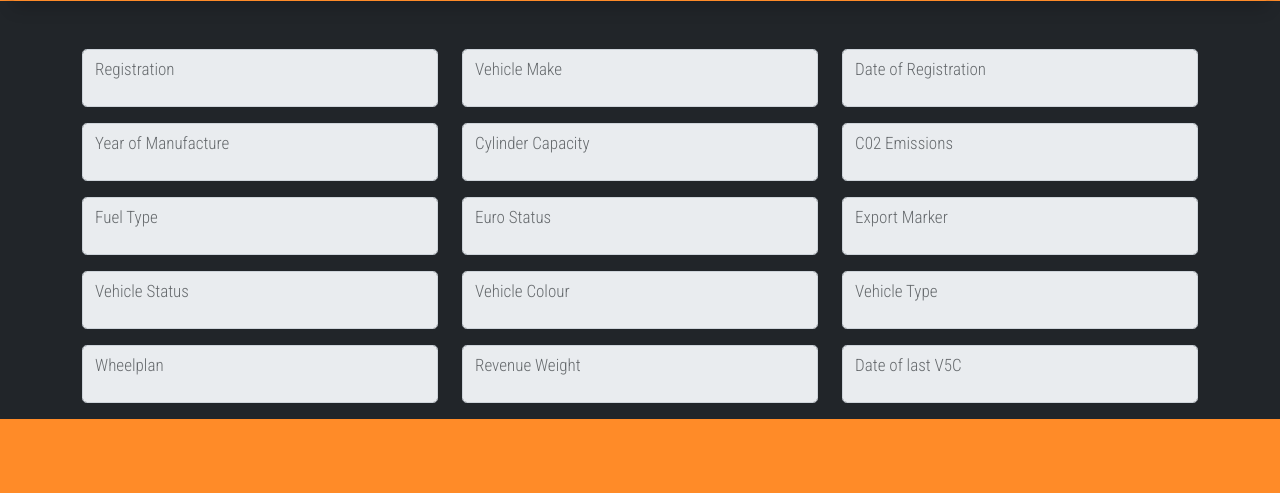
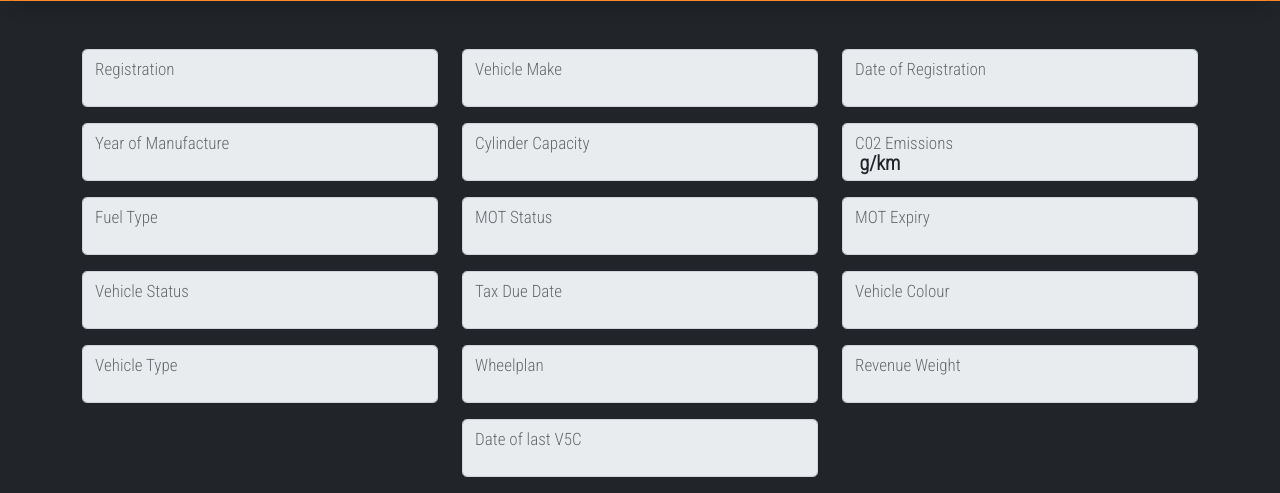
Before and after one commit to WillEard/BusyBee, a PHP site: page /RegCheck.php in a window 1280 px wide. Shown: the part 440-933 px from the top of the page. Before the commit the page ends 859 px from the top, so only its background shows below. Run offline with PHP 8.4, Linux system fonts and the light colour scheme; data that the repository does not hold is empty.

Commit message:
Implented DVLA Vehicle Enquiry API, registrations now work

```diff
--- a/BusyBee/RegCheck.php
+++ b/BusyBee/RegCheck.php
@@ -19,15 +19,18 @@
                     <form id="regForm" class="rounded" method="post" novalidate>
 
                         <div class="form-floating mb-3">
-                            <input type="text" class="form-control form-control-lg" id="validationUsername" name="uname" aria-describedby="usernameHelp" placeholder="Username" required>
+                            <input type="text" class="form-control form-control-lg" id="registration" name="registration" aria-describedby="usernameHelp" placeholder="Username" required>
                             <label for="username">Registration</label>
                         </div>
+                        <button class="btn btn-success btn-lg" type="submit" name="submit" id="btnGetReg" value="submit" data-toggle="tooltip" data-placement="top" title="Reg" hidden>Get Vehicle Information</button>
 
                     </form>
                 </div>
             </div>
         </div>
     </div>
+
+
 
     <?php
         // DECLARE variable and SET to 'registration' id tag from form
@@ -57,7 +60,7 @@
               CURLOPT_POSTFIELDS =>"{\"registrationNumber\": \"$Registration\"}",
               // USE API Key to access API - API KEY IS HIGHLY SENSITIVE DO NOT EXPOSE
               CURLOPT_HTTPHEADER => array(
-                "x-api-key: ",
+                "x-api-key: ggHTfPh9Hz6DDGCn5kvk76LV4VTAOkG89oVUZY6C",
                 "Content-Type: application/json"
               ),
             ));
@@ -65,108 +68,180 @@
             // EXECUTE above commands and store inside variable
             $response = curl_exec($curl);
 
+            $httpcode = curl_getinfo($curl, CURLINFO_HTTP_CODE);
+
             // CLOSE the statement
             curl_close($curl);
 
         // GET Error code returned
-        $errorCode = (http_response_code());
-        // IF error code is 404 - Registration entered is invalid
-        if ($errorCode == 404)
+        //var_dump(http_response_code());
+
+        // Bad Request
+        if ($httpcode === 400)
         {
             // DISPLAY error
-            echo "<div class='col-md-3 mx-auto alert alert-danger' role='alert'>Error: Invalid Registration!</div>";
+            echo '<h3 class="text-light">Error: Bad Request</h3>';
         }
+        // Forbidden
+        if ($httpcode === 403)
+        {
+            // DISPLAY error
+            echo '<h3 class="text-light">Error: Forbidden : Access Denied</h3>';
+        }
+        // Too many requests
+        if ($httpcode === 429)
+        {
+            // DISPLAY error
+            echo '<h3 class="text-light">Error: Too many requests, please wait.</h3>';
+        }
+        // Bad Gatway
+        if ($httpcode === 502)
+        {
+            // DISPLAY error
+            echo '<h3 class="text-light">Error: Bad Gateway</h3>';
+        }
+        // Gateway Timeout
+        if ($httpcode === 504)
+        {
+            // DISPLAY error
+            echo '<h3 class="text-light">Error: Gateway Timeout</h3>';
+        }
+
+        // Good
+        if ($httpcode === 200)
+        {
+            // DISPLAY error
+            echo '<h3 class="text-light text-center">Status: Success</h3>';
+        }
+
+
+
+
+
+
+        $string = $response;
+
+        $json = json_decode($string, true);
+
+        /* DEBUG - PRINT JSON TO SCREEN
+            print_r($json);
+        /*
+        /*JSON ELEMENTS
+            --registrationNumber,
+            --taxStatus,
+            taxDueDate,
+            --motStatus,
+            --make,
+            --yearOfManufacture,
+            --engineCapacity,
+            --co2Emissions,
+            --fuelType,
+            --markedForExport,
+            --colour,
+            --typeApproval,
+            --revenueWeight,
+            --dateOfLastV5CIssued,
+            --motExpiryDate,
+            --wheelplan,
+            --monthOfFirstRegistration
+        */
     ?>
 
     <div id="" class="container">
         <div class="row">
             <div class="col-md-4">
                 <div class="form-floating mb-3">
-                    <input type="text" class="form-control form-control-lg fw-bold pb-1" id="validationUsername" name="uname" aria-describedby="usernameHelp" disabled>
+                    <input type="text" class="form-control form-control-lg fw-bold pb-1" id="validationUsername" name="uname" aria-describedby="usernameHelp" value="<?php print_r ($json["registrationNumber"]); ?>" disabled>
                     <label class="fs-5" for="username">Registration</label>
                 </div>
             </div>
             <div class="col-md-4">
                 <div class="form-floating mb-3">
-                    <input type="text" class="form-control form-control-lg fw-bold pb-1" id="validationUsername" name="uname" aria-describedby="usernameHelp" disabled>
+                    <input type="text" class="form-control form-control-lg fw-bold pb-1" id="validationUsername" name="uname" aria-describedby="usernameHelp" value="<?php print_r ($json["make"]); ?>" disabled>
                     <label class="fs-5" for="username">Vehicle Make</label>
                 </div>
             </div>
             <div class="col-md-4">
                 <div class="form-floating mb-3">
-                    <input type="text" class="form-control form-control-lg fw-bold pb-1" id="validationUsername" name="uname" aria-describedby="usernameHelp" disabled>
+                    <input type="text" class="form-control form-control-lg fw-bold pb-1" id="validationUsername" name="uname" aria-describedby="usernameHelp" value="<?php print_r ($json["monthOfFirstRegistration"]); ?>" disabled>
                     <label class="fs-5" for="username">Date of Registration</label>
                 </div>
             </div>
             <div class="col-md-4">
                 <div class="form-floating mb-3">
-                    <input type="text" class="form-control form-control-lg fw-bold pb-1" id="validationUsername" name="uname" aria-describedby="usernameHelp" disabled>
+                    <input type="text" class="form-control form-control-lg fw-bold pb-1" id="validationUsername" name="uname" aria-describedby="usernameHelp" value="<?php print_r ($json["yearOfManufacture"]); ?>" disabled>
                     <label class="fs-5" for="username">Year of Manufacture</label>
                 </div>
             </div>
             <div class="col-md-4">
                 <div class="form-floating mb-3">
-                    <input type="text" class="form-control form-control-lg fw-bold pb-1" id="validationUsername" name="uname" aria-describedby="usernameHelp" disabled>
+                    <input type="text" class="form-control form-control-lg fw-bold pb-1" id="validationUsername" name="uname" aria-describedby="usernameHelp" value="<?php print_r ($json["engineCapacity"]); ?>" disabled>
                     <label class="fs-5" for="username">Cylinder Capacity</label>
                 </div>
             </div>
             <div class="col-md-4">
                 <div class="form-floating mb-3">
-                    <input type="text" class="form-control form-control-lg fw-bold pb-1" id="validationUsername" name="uname" aria-describedby="usernameHelp" disabled>
+                    <input type="text" class="form-control form-control-lg fw-bold pb-1" id="validationUsername" name="uname" aria-describedby="usernameHelp" value="<?php print_r ($json["co2Emissions"]); ?> g/km" disabled>
                     <label class="fs-5" for="username">C02 Emissions</label>
                 </div>
             </div>
             <div class="col-md-4">
                 <div class="form-floating mb-3">
-                    <input type="text" class="form-control form-control-lg fw-bold pb-1" id="validationUsername" name="uname" aria-describedby="usernameHelp" disabled>
+                    <input type="text" class="form-control form-control-lg fw-bold pb-1" id="validationUsername" name="uname" aria-describedby="usernameHelp" value="<?php print_r ($json["fuelType"]); ?>" disabled>
                     <label class="fs-5" for="username">Fuel Type</label>
                 </div>
             </div>
             <div class="col-md-4">
                 <div class="form-floating mb-3">
-                    <input type="text" class="form-control form-control-lg fw-bold pb-1" id="validationUsername" name="uname" aria-describedby="usernameHelp" disabled>
-                    <label class="fs-5" for="username">Euro Status</label>
+                    <input type="text" class="form-control form-control-lg fw-bold pb-1" id="validationUsername" name="uname" aria-describedby="usernameHelp" value="<?php print_r ($json["motStatus"]); ?>" disabled>
+                    <label class="fs-5" for="username">MOT Status</label>
                 </div>
             </div>
             <div class="col-md-4">
                 <div class="form-floating mb-3">
-                    <input type="text" class="form-control form-control-lg fw-bold pb-1" id="validationUsername" name="uname" aria-describedby="usernameHelp" disabled>
-                    <label class="fs-5" for="username">Export Marker</label>
+                    <input type="text" class="form-control form-control-lg fw-bold pb-1" id="validationUsername" name="uname" aria-describedby="usernameHelp" value="<?php print_r ($json["motExpiryDate"]); ?>" disabled>
+                    <label class="fs-5" for="username">MOT Expiry</label>
                 </div>
             </div>
             <div class="col-md-4">
                 <div class="form-floating mb-3">
-                    <input type="text" class="form-control form-control-lg fw-bold pb-1" id="validationUsername" name="uname" aria-describedby="usernameHelp" disabled>
+                    <input type="text" class="form-control form-control-lg fw-bold pb-1" id="validationUsername" name="uname" aria-describedby="usernameHelp" value="<?php print_r ($json["taxStatus"]); ?>" disabled>
                     <label class="fs-5" for="username">Vehicle Status</label>
                 </div>
             </div>
             <div class="col-md-4">
                 <div class="form-floating mb-3">
-                    <input type="text" class="form-control form-control-lg fw-bold pb-1" id="validationUsername" name="uname" aria-describedby="usernameHelp" disabled>
+                    <input type="text" class="form-control form-control-lg fw-bold pb-1" id="validationUsername" name="uname" aria-describedby="usernameHelp" value="<?php print_r ($json["taxDueDate"]); ?>" disabled>
+                    <label class="fs-5" for="username">Tax Due Date</label>
+                </div>
+            </div>
+            <div class="col-md-4">
+                <div class="form-floating mb-3">
+                    <input type="text" class="form-control form-control-lg fw-bold pb-1" id="validationUsername" name="uname" aria-describedby="usernameHelp" value="<?php print_r ($json["colour"]); ?>" disabled>
                     <label class="fs-5" for="username">Vehicle Colour</label>
                 </div>
             </div>
             <div class="col-md-4">
                 <div class="form-floating mb-3">
-                    <input type="text" class="form-control form-control-lg fw-bold pb-1" id="validationUsername" name="uname" aria-describedby="usernameHelp" disabled>
+                    <input type="text" class="form-control form-control-lg fw-bold pb-1" id="validationUsername" name="uname" aria-describedby="usernameHelp" value="<?php print_r ($json["typeApproval"]); ?>" disabled>
                     <label class="fs-5" for="username">Vehicle Type</label>
                 </div>
             </div>
             <div class="col-md-4">
                 <div class="form-floating mb-3">
-                    <input type="text" class="form-control form-control-lg fw-bold pb-1" id="validationUsername" name="uname" aria-describedby="usernameHelp" disabled>
+                    <input type="text" class="form-control form-control-lg fw-bold pb-1" id="validationUsername" name="uname" aria-describedby="usernameHelp" value="<?php print_r ($json["wheelplan"]); ?>" disabled>
                     <label class="fs-5" for="username">Wheelplan</label>
                 </div>
             </div>
             <div class="col-md-4">
                 <div class="form-floating mb-3">
-                    <input type="text" class="form-control form-control-lg fw-bold pb-1" id="validationUsername" name="uname" aria-describedby="usernameHelp" disabled>
+                    <input type="text" class="form-control form-control-lg fw-bold pb-1" id="validationUsername" name="uname" aria-describedby="usernameHelp" value="<?php print_r ($json["revenueWeight"]); ?>" disabled>
                     <label class="fs-5" for="username">Revenue Weight</label>
                 </div>
             </div>
-            <div class="col-md-4">
+            <div class="col-md-4 mx-auto">
                 <div class="form-floating mb-3">
-                    <input type="text" class="form-control form-control-lg fw-bold pb-1" id="validationUsername" name="uname" aria-describedby="usernameHelp" disabled>
+                    <input type="text" class="form-control form-control-lg fw-bold pb-1" id="validationUsername" name="uname" aria-describedby="usernameHelp" value="<?php print_r ($json["dateOfLastV5CIssued"]); ?>" disabled>
                     <label class="fs-5" for="username">Date of last V5C</label>
                 </div>
             </div>
```
